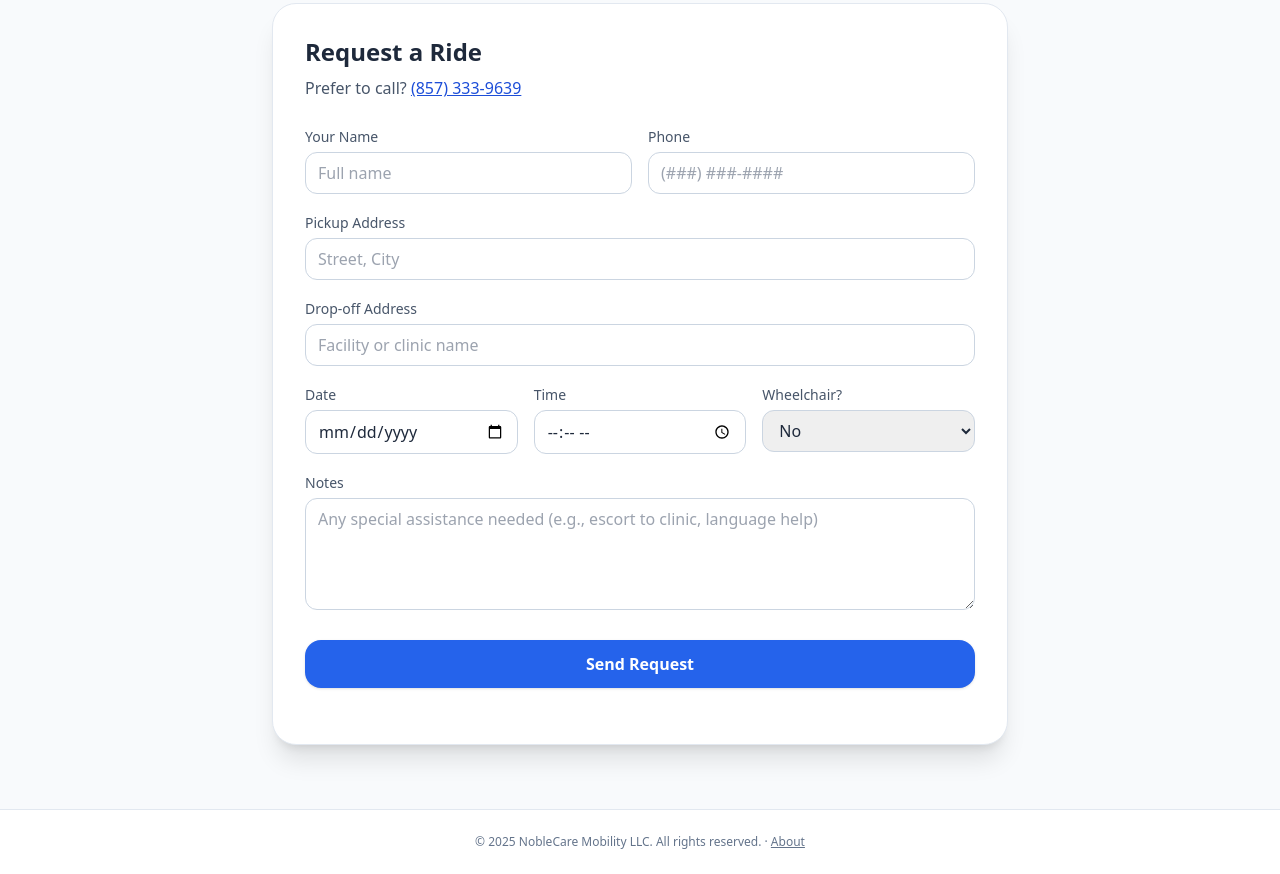
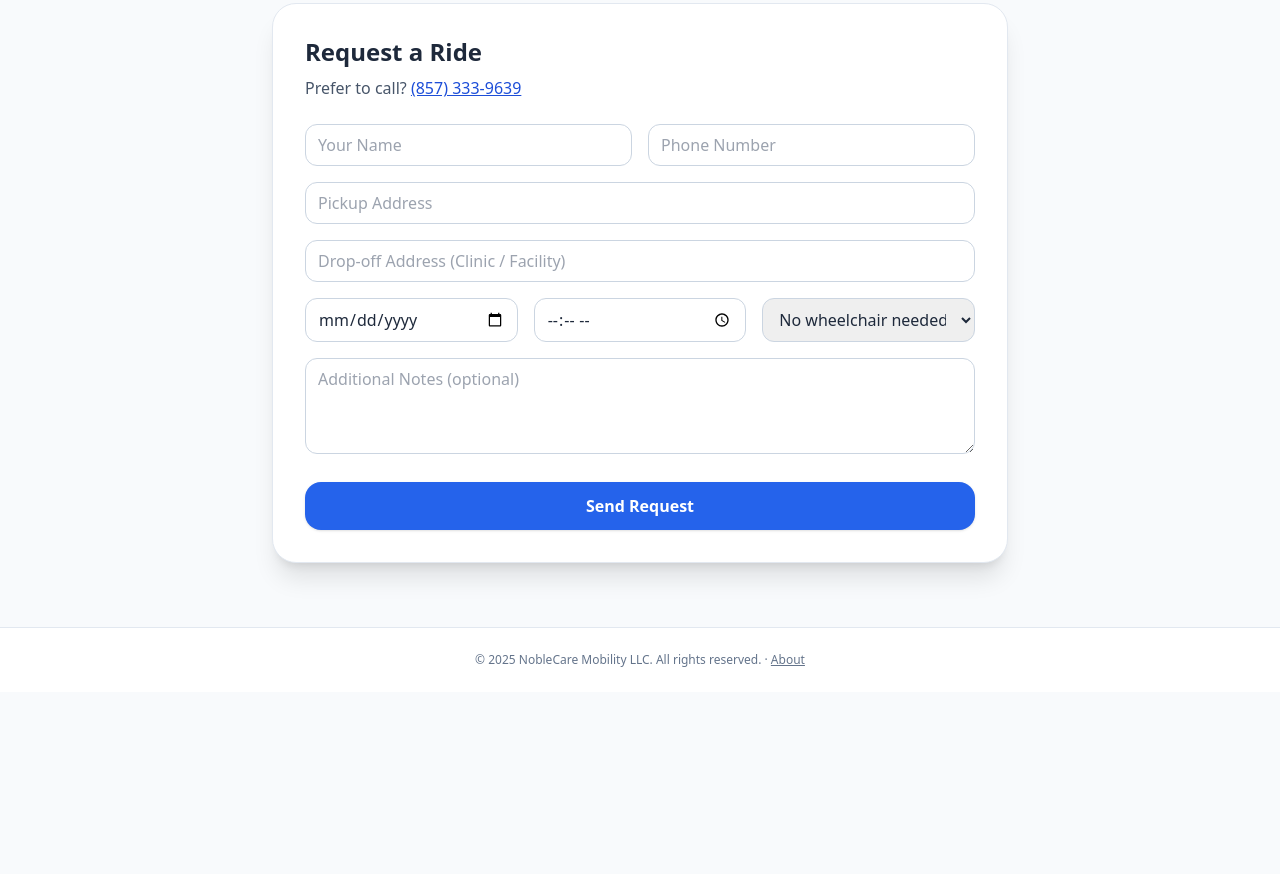
Before and after one commit to hamidi311/NobleCare-Website, a website: page index.html in a window 1280 px wide. Shown: the part 640-1514 px from the top of the page. After the commit the page ends 1332 px from the top, so only its background shows below. Drawn offline with nearby package versions, Linux system fonts and the light colour scheme.

Commit message:
Update index.html

```diff
--- a/index.html
+++ b/index.html
@@ -8,8 +8,10 @@
   <link rel="icon" href="data:,">
   <script src="https://cdn.tailwindcss.com"></script>
 </head>
+
 <body class="min-h-screen bg-slate-50 text-slate-800">
-  <!-- Header -->
+
+  <!-- HEADER -->
   <header class="sticky top-0 z-40 bg-white/80 backdrop-blur border-b border-slate-200">
     <div class="max-w-6xl mx-auto px-4 py-3 flex items-center justify-between">
       <a href="index.html" class="flex items-center gap-3">
@@ -19,6 +21,7 @@
           <p class="text-xs text-slate-500">Non-Emergency Medical Transportation (NEMT)</p>
         </div>
       </a>
+
       <nav class="flex items-center gap-2">
         <a href="about.html" class="px-3 py-2 rounded-xl hover:bg-slate-100">About</a>
         <a href="tel:+18573339639" class="hidden md:inline-block px-4 py-2 rounded-xl bg-blue-600 text-white font-medium shadow hover:shadow-md transition">Call: (857) 333-9639</a>
@@ -27,90 +30,92 @@
     </div>
   </header>
 
-  <!-- Hero -->
+  <!-- HERO -->
   <section class="relative overflow-hidden">
     <div class="absolute inset-0 bg-gradient-to-br from-blue-600 via-blue-500 to-cyan-500 opacity-90"></div>
     <div class="relative max-w-6xl mx-auto px-4 py-20 grid md:grid-cols-2 gap-10 items-center">
       <div class="text-white">
         <h2 class="text-4xl md:text-5xl font-extrabold leading-tight">Compassionate, Reliable <span class="whitespace-nowrap">Medical Transportation</span></h2>
         <p class="mt-4 text-blue-50 text-lg">Door-to-door assistance for appointments, dialysis, hospital discharges, and more — serving Greater Boston with care and dignity.</p>
+
         <div class="mt-6 flex flex-wrap gap-3">
           <a href="tel:+18573339639" class="px-5 py-3 rounded-2xl bg-white text-blue-700 font-semibold shadow hover:shadow-lg transition">Call (857) 333-9639</a>
           <a href="#book" class="px-5 py-3 rounded-2xl bg-blue-700/40 border border-white/40 text-white font-semibold hover:bg-blue-700/60 transition">Request a Ride</a>
         </div>
+
         <p class="mt-3 text-sm text-blue-100">Open 7 days · Same-day rides when available</p>
       </div>
+
       <div class="bg-white rounded-3xl shadow-xl p-6 md:p-8">
         <h3 class="text-xl font-semibold">Why families choose NobleCare</h3>
         <ul class="mt-4 space-y-3 text-slate-700">
-          <li class="flex gap-3"><span class="mt-1 h-2 w-2 rounded-full bg-blue-600"></span> Trained, courteous drivers with patient-first service</li>
-          <li class="flex gap-3"><span class="mt-1 h-2 w-2 rounded-full bg-blue-600"></span> Wheelchair-friendly vehicles (upon request)</li>
-          <li class="flex gap-3"><span class="mt-1 h-2 w-2 rounded-full bg-blue-600"></span> Door-through-door assistance (we help in and out)</li>
-          <li class="flex gap-3"><span class="mt-1 h-2 w-2 rounded-full bg-blue-600"></span> On-time, insured, and HIPAA-aware practices</li>
+          <li class="flex gap-3"><span class="h-2 w-2 rounded-full bg-blue-600 mt-1"></span> Trained, courteous drivers with patient-first service</li>
+          <li class="flex gap-3"><span class="h-2 w-2 rounded-full bg-blue-600 mt-1"></span> Wheelchair-friendly vehicles (upon request)</li>
+          <li class="flex gap-3"><span class="h-2 w-2 rounded-full bg-blue-600 mt-1"></span> Door-through-door assistance</li>
+          <li class="flex gap-3"><span class="h-2 w-2 rounded-full bg-blue-600 mt-1"></span> On-time, insured, and HIPAA-aware practices</li>
         </ul>
       </div>
     </div>
   </section>
 
-  <!-- Booking Form -->
+  <!-- BOOKING FORM -->
   <section id="book" class="max-w-3xl mx-auto px-4 py-16">
     <div class="bg-white rounded-3xl shadow-xl border border-slate-200 p-6 md:p-8">
       <h3 class="text-2xl font-bold">Request a Ride</h3>
       <p class="mt-2 text-slate-600">Prefer to call? <a href="tel:+18573339639" class="text-blue-700 underline">(857) 333-9639</a></p>
 
-      <form class="mt-6 grid grid-cols-1 gap-4" action="/api/contact" method="post">
+      <form class="mt-6 grid grid-cols-1 gap-4">
         <div class="grid md:grid-cols-2 gap-4">
-          <label class="block">
-            <span class="text-sm text-slate-600">Your Name</span>
-            <input required class="mt-1 w-full rounded-xl border border-slate-300 px-3 py-2 focus:outline-none focus:ring-2 focus:ring-blue-500" name="Name" placeholder="Full name" />
-          </label>
-          <label class="block">
-            <span class="text-sm text-slate-600">Phone</span>
-            <input required class="mt-1 w-full rounded-xl border border-slate-300 px-3 py-2 focus:outline-none focus:ring-2 focus:ring-blue-500" name="Phone" placeholder="(###) ###-####" />
-          </label>
+          <input required name="name" placeholder="Your Name" class="rounded-xl border border-slate-300 px-3 py-2">
+          <input required name="phone" placeholder="Phone Number" class="rounded-xl border border-slate-300 px-3 py-2">
         </div>
-        <label class="block">
-          <span class="text-sm text-slate-600">Pickup Address</span>
-          <input required class="mt-1 w-full rounded-xl border border-slate-300 px-3 py-2 focus:outline-none focus:ring-2 focus:ring-blue-500" name="Pickup Address" placeholder="Street, City" />
-        </label>
-        <label class="block">
-          <span class="text-sm text-slate-600">Drop-off Address</span>
-          <input required class="mt-1 w-full rounded-xl border border-slate-300 px-3 py-2 focus:outline-none focus:ring-2 focus:ring-blue-500" name="Dropoff Address" placeholder="Facility or clinic name" />
-        </label>
+
+        <input required name="pickup" placeholder="Pickup Address" class="rounded-xl border border-slate-300 px-3 py-2">
+        <input required name="dropoff" placeholder="Drop-off Address (Clinic / Facility)" class="rounded-xl border border-slate-300 px-3 py-2">
+
         <div class="grid md:grid-cols-3 gap-4">
-          <label class="block">
-            <span class="text-sm text-slate-600">Date</span>
-            <input required type="date" class="mt-1 w-full rounded-xl border border-slate-300 px-3 py-2 focus:outline-none focus:ring-2 focus:ring-blue-500" name="Date" />
-          </label>
-          <label class="block">
-            <span class="text-sm text-slate-600">Time</span>
-            <input required type="time" class="mt-1 w-full rounded-xl border border-slate-300 px-3 py-2 focus:outline-none focus:ring-2 focus:ring-blue-500" name="Time" />
-          </label>
-          <label class="block">
-            <span class="text-sm text-slate-600">Wheelchair?</span>
-            <select class="mt-1 w-full rounded-xl border border-slate-300 px-3 py-2 focus:outline-none focus:ring-2 focus:ring-blue-500" name="Wheelchair">
-              <option>No</option>
-              <option>Yes</option>
-            </select>
-          </label>
+          <input required type="date" name="date" class="rounded-xl border border-slate-300 px-3 py-2">
+          <input required type="time" name="time" class="rounded-xl border border-slate-300 px-3 py-2">
+          <select name="wheelchair" class="rounded-xl border border-slate-300 px-3 py-2">
+            <option>No wheelchair needed</option>
+            <option>Yes - Wheelchair Required</option>
+          </select>
         </div>
-        <label class="block">
-          <span class="text-sm text-slate-600">Notes</span>
-          <textarea class="mt-1 w-full rounded-xl border border-slate-300 px-3 py-2 h-28 focus:outline-none focus:ring-2 focus:ring-blue-500" name="Notes" placeholder="Any special assistance needed (e.g., escort to clinic, language help)"></textarea>
-        </label>
-        <button type="submit" class="mt-2 w-full md:w-auto px-5 py-3 rounded-2xl bg-blue-600 text-white font-semibold shadow hover:shadow-lg transition">Send Request</button>
-        <p id="status" class="text-sm text-slate-600 mt-2"></p>
+
+        <textarea name="notes" placeholder="Additional Notes (optional)" class="rounded-xl border border-slate-300 px-3 py-2 h-24"></textarea>
+
+        <button type="submit" class="mt-3 px-5 py-3 rounded-2xl bg-blue-600 text-white font-semibold shadow hover:shadow-lg transition">
+          Send Request
+        </button>
       </form>
     </div>
   </section>
 
-  <!-- Footer -->
+  <!-- FOOTER -->
   <footer class="bg-white border-t border-slate-200">
     <div class="max-w-6xl mx-auto px-4 py-6 text-center text-xs text-slate-500">
       © 2025 NobleCare Mobility LLC. All rights reserved. · <a href="about.html" class="underline">About</a>
     </div>
   </footer>
 
-  <!-- (Optional) SMS fallback script you had before can be kept or removed -->
+<script>
+document.querySelector('form').addEventListener('submit', function(e) {
+  e.preventDefault();
+  const data = new FormData(this);
+  const text =
+    `New Ride Request:\n`+
+    `Name: ${data.get('name')}\n`+
+    `Phone: ${data.get('phone')}\n`+
+    `Pickup: ${data.get('pickup')}\n`+
+    `Drop-off: ${data.get('dropoff')}\n`+
+    `Date: ${data.get('date')}\n`+
+    `Time: ${data.get('time')}\n`+
+    `Wheelchair: ${data.get('wheelchair')}\n`+
+    `Notes: ${data.get('notes')}`;
+
+  window.location.href = "sms:8573339639?body=" + encodeURIComponent(text);
+});
+</script>
+
 </body>
 </html>
```
